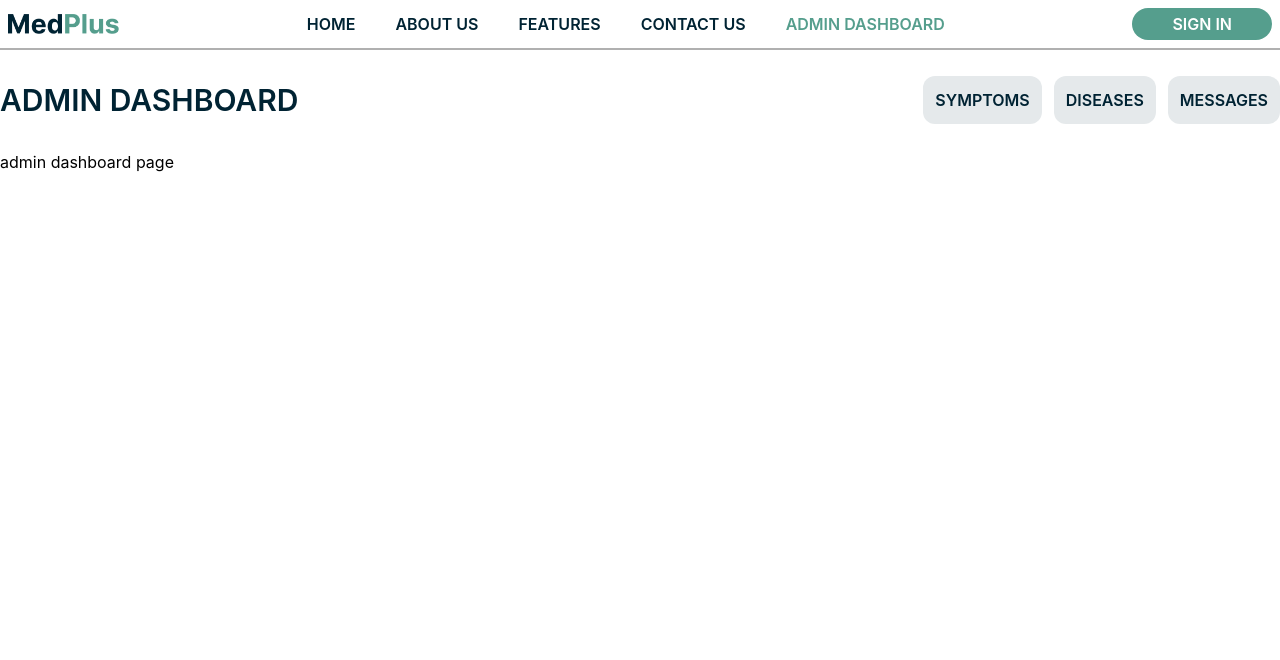
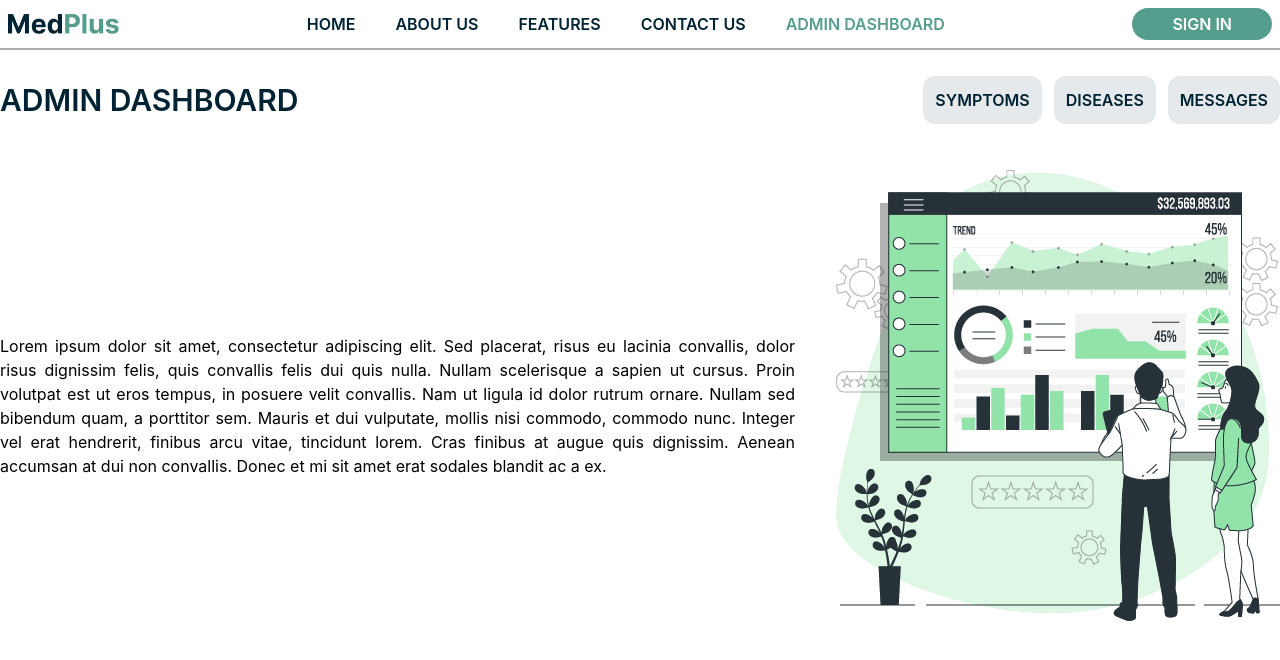
Before and after one commit to samindika97/MedPlus, a React (Create React App) app in the folder frontend/: page /admin-dashboard in a window 1280 px wide. Shown: the top 660 px of the page. Built offline with nearby package versions, Linux system fonts and the light colour scheme.

Commit message:
admin dashboard homepage'

```diff
--- a/frontend/src/App.js
+++ b/frontend/src/App.js
@@ -14,6 +14,7 @@ import HospitalDetails from "./pages/features/HospitalDetails";
 import ContactDoctor from "./pages/features/ContactDoctor";
 
 import AdminDashboardLayout from "./layouts/AdminDashboardLayout";
+import Dashboard from "./components/Dashboard";
 
 import Symptoms from "./pages/adminDashboard/Symptoms";
 import Diseases from "./pages/adminDashboard/Diseases";
@@ -73,7 +74,7 @@ const router = createBrowserRouter([
         children: [
           {
             path: "/admin-dashboard/",
-            element: <div>admin dashboard page</div>,
+            element: <Dashboard />,
           },
           {
             path: "/admin-dashboard/symptoms",
--- /dev/null
+++ b/frontend/src/components/Dashboard.jsx
@@ -0,0 +1,32 @@
+import React from "react";
+import Dashboard_img from "../assets/Dash_img.png";
+
+const Dashboard = () => {
+  return (
+    <section>
+      <div className="my-10 flex flex-row gap-10">
+        <div className="flex flex-1 flex-col items-start justify-center">
+          <p className="pt-5 text-justify">
+            Lorem ipsum dolor sit amet, consectetur adipiscing elit. Sed
+            placerat, risus eu lacinia convallis, dolor risus dignissim felis,
+            quis convallis felis dui quis nulla. Nullam scelerisque a sapien ut
+            cursus. Proin volutpat est ut eros tempus, in posuere velit
+            convallis. Nam ut ligula id dolor rutrum ornare. Nullam sed bibendum
+            quam, a porttitor sem. Mauris et dui vulputate, mollis nisi commodo,
+            commodo nunc. Integer vel erat hendrerit, finibus arcu vitae,
+            tincidunt lorem. Cras finibus at augue quis dignissim. Aenean
+            accumsan at dui non convallis. Donec et mi sit amet erat sodales
+            blandit ac a ex.
+          </p>
+        </div>
+        <img
+          src={Dashboard_img}
+          alt="dash_image"
+          className="hidden rounded-l-lg lg:block"
+        />
+      </div>
+    </section>
+  );
+};
+
+export default Dashboard;
```
Also changed, not shown: frontend/src/assets/Dash_img.png (added).
